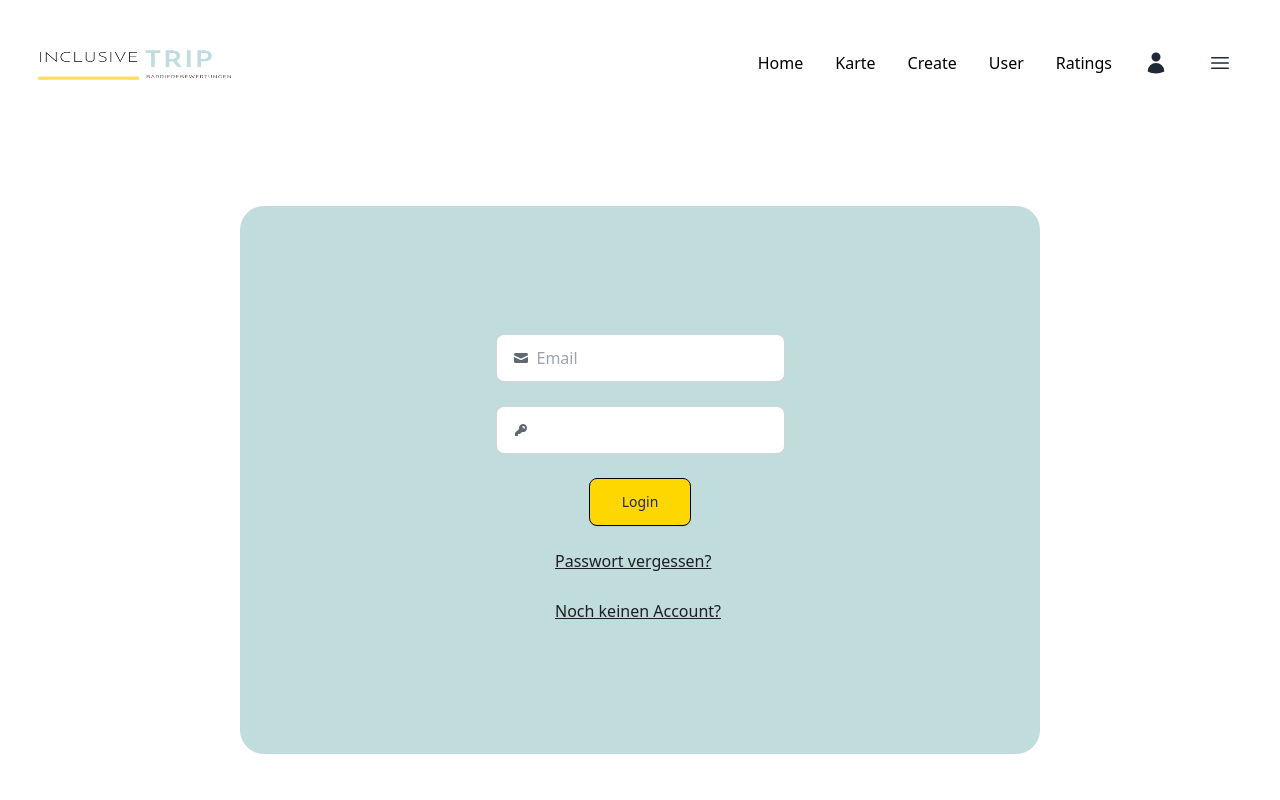
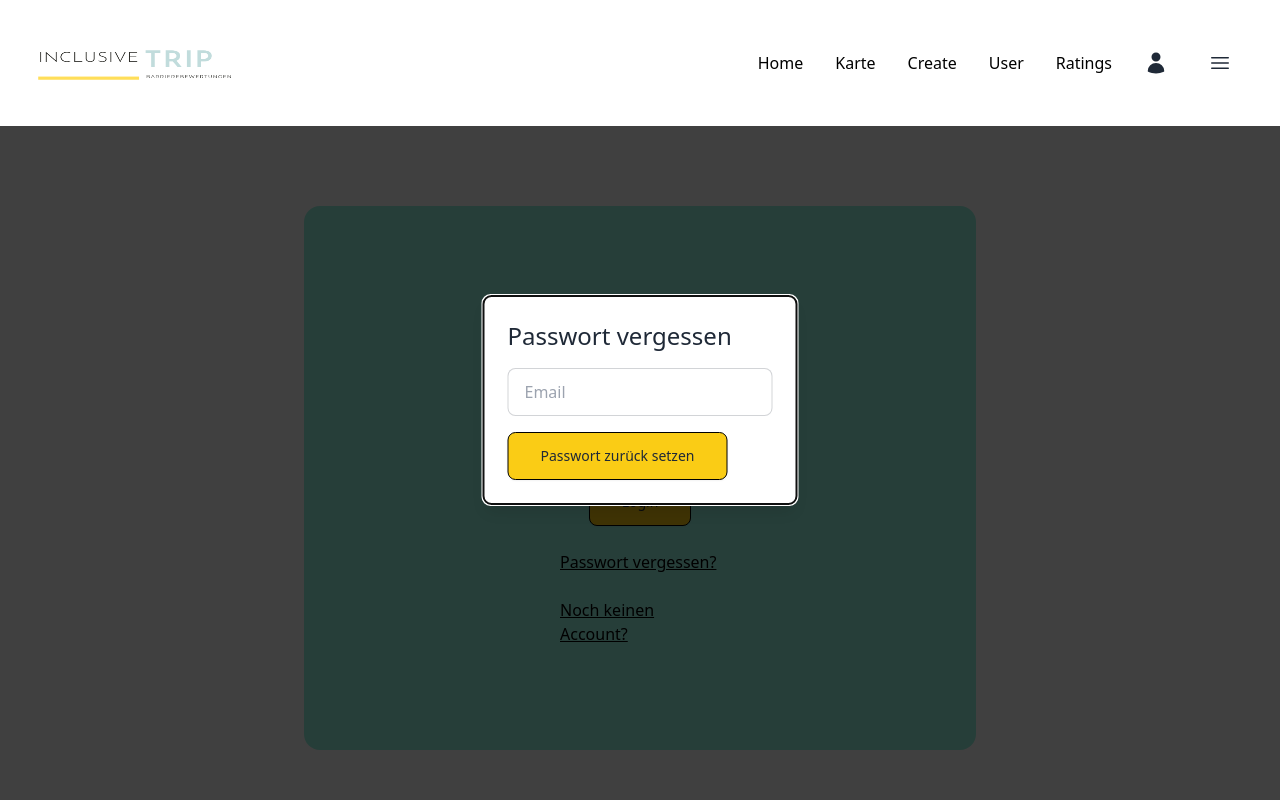
Before and after one commit to adnanabdalrahman/inclusivetripFE, a React (Vite) app: page /login in a window 1280 px wide. Both pictures are taken after a click on the link "Passwort vergessen?". Shown: the top 800 px of the page. Built offline with nearby package versions, Linux system fonts and the light colour scheme; no server answers.

Commit message:
added forget password placeholder

```diff
--- a/package.json
+++ b/package.json
@@ -24,6 +24,7 @@
     "react-dom": "^18.3.1",
     "react-dropzone": "^14.2.3",
     "react-leaflet": "^4.2.1",
+    "react-modal": "^3.16.1",
     "react-router-dom": "^6.26.0",
     "react-toastify": "^10.0.5",
     "tailwindcss": "^3.4.10"
--- a/src/components/AuthContext.jsx
+++ b/src/components/AuthContext.jsx
@@ -73,17 +73,17 @@ export const AuthProvider = ({ children }) => {
       });
   }
 
-  function uploadProfilePhoto(file) {
-    const formData = new FormData();
-    formData.append('profilePhoto', file);
+  // function uploadProfilePhoto(file) {
+  //   const formData = new FormData();
+  //   formData.append('profilePhoto', file);
 
-    return axios.post(uploadPhotoUrl, formData, {
-      headers: {
-        'Content-Type': 'multipart/form-data',
-      },
-      withCredentials: true,
-    });
-  }
+  //   return axios.post(uploadPhotoUrl, formData, {
+  //     headers: {
+  //       'Content-Type': 'multipart/form-data',
+  //     },
+  //     withCredentials: true,
+  //   });
+  // }
 
   return (
     <AuthContext.Provider
@@ -93,7 +93,7 @@ export const AuthProvider = ({ children }) => {
         login,
         logout,
         signup,
-        uploadProfilePhoto,
+        // uploadProfilePhoto,
       }}>
       {children}
     </AuthContext.Provider>
--- a/src/components/Login.jsx
+++ b/src/components/Login.jsx
@@ -1,11 +1,18 @@
-import { useState, useEffect, useContext } from "react";
+import { useState, useContext } from "react";
 import { AuthContext } from "./AuthContext";
 import { Navigate } from "react-router-dom";
+import Modal from 'react-modal';
+import { toast, ToastContainer } from 'react-toastify';
+import 'react-toastify/dist/ReactToastify.css';
+
+Modal.setAppElement('#root');
 
 export default function Login() {
   const { login, userInfo } = useContext(AuthContext);
   const [loginData, setLoginData] = useState({ email: "", password: "" });
   const [error, setError] = useState(false);
+  const [modalIsOpen, setModalIsOpen] = useState(false);
+  const [forgotPasswordEmail, setForgotPasswordEmail] = useState("");
 
   function handleChange(e) {
     setError(false);
@@ -17,16 +24,35 @@ export default function Login() {
       setError(true);
       return;
     }
-    // console.log(loginData.email, loginData.password);
     login(loginData);
+  }
+
+  function openModal() {
+    console.log("Opening modal");
+    setModalIsOpen(true);
+  }
+
+  function closeModal() {
+    console.log("Closing modal");
+    setModalIsOpen(false);
+  }
+
+  function handleForgotPasswordChange(e) {
+    setForgotPasswordEmail(e.target.value);
+  }
+
+  function handleForgotPasswordSubmit() {
+    toast.success("Eine E-Mail zur Passwort-Zurücksetzung wurde gesendet. Bitte überprüfen Sie Ihr Postfach.");
+    closeModal();
   }
 
   return (
     <div className="min-h-screen text-lg">
+      <ToastContainer />
       {userInfo ? (
         <Navigate to="/" />
       ) : (
-        <div className=" max-w-[50rem] m-auto flex flex-col gap-6 items-center py-32 mt-16 bg-[#C1DCDC] rounded-[24px] ">
+        <div className="max-w-2xl mx-auto flex flex-col gap-6 items-center py-32 mt-16 bg-teal-200 rounded-2xl">
           <label className="input input-bordered flex items-center gap-2">
             <svg xmlns="http://www.w3.org/2000/svg" viewBox="0 0 16 16" fill="currentColor" className="h-4 w-4 opacity-70">
               <path d="M2.5 3A1.5 1.5 0 0 0 1 4.5v.793c.026.009.051.02.076.032L7.674 8.51c.206.1.446.1.652 0l6.598-3.185A.755.755 0 0 1 15 5.293V4.5A1.5 1.5 0 0 0 13.5 3h-11Z" />
@@ -43,29 +69,28 @@ export default function Login() {
                 clipRule="evenodd"
               />
             </svg>
-            <input name="password" onChange={handleChange} type="password" className="grow" value={loginData.password} />
+            <input name="password" onChange={handleChange} type="password" className="grow" value={loginData.password} placeholder="Passwort" />
           </label>
-          <button onClick={handleLogin} className="btn bg-[#FFD700] boarder-black border-black px-8 font-normal  ">
-
+          <button onClick={handleLogin} className="btn bg-yellow-400 border-black px-8 font-normal">
             Login
           </button>
 
           <a
-            href="#"
-            className="w-[170px] h-[26px] text-[16px] font-normal leading-[140%] underline text-[#1E1E1E]"
+            onClick={openModal}
+            className="w-40 h-6 text-base font-normal leading-6 underline text-black cursor-pointer"
           >
             Passwort vergessen?
           </a>
 
           <a
             href="signup"
-            className="w-[170px] h-[26px] text-[16px] font-normal leading-[140%] underline text-[#1E1E1E]"
+            className="w-40 h-6 text-base font-normal leading-6 underline text-black"
           >
             Noch keinen Account?
           </a>
 
           {error && (
-            <div role="alert" className="alert alert-warning">
+            <div role="alert" className="alert alert-warning flex items-center gap-2">
               <svg xmlns="http://www.w3.org/2000/svg" className="h-6 w-6 shrink-0 stroke-current" fill="none" viewBox="0 0 24 24">
                 <path
                   strokeLinecap="round"
@@ -77,6 +102,32 @@ export default function Login() {
               <span>All fields are required</span>
             </div>
           )}
+
+          <Modal
+            isOpen={modalIsOpen}
+            onRequestClose={closeModal}
+            contentLabel="Passwort vergessen"
+            className="fixed top-1/2 left-1/2 transform -translate-x-1/2 -translate-y-1/2 bg-white p-6 rounded-lg shadow-lg"
+            overlayClassName="fixed inset-0 bg-black bg-opacity-75"
+            shouldCloseOnOverlayClick={true}
+            shouldCloseOnEsc={true}
+            ariaHideApp={false}
+          >
+            <h2 className="text-2xl mb-4">Passwort vergessen</h2>
+            <label className="input input-bordered flex items-center gap-2 mb-4">
+              <input
+                name="forgotPasswordEmail"
+                onChange={handleForgotPasswordChange}
+                type="email"
+                className="grow"
+                placeholder="Email"
+                value={forgotPasswordEmail}
+              />
+            </label>
+            <button onClick={handleForgotPasswordSubmit} className="btn bg-yellow-400 border-black px-8 font-normal">
+              Passwort zurück setzen
+            </button>
+          </Modal>
         </div>
       )}
     </div>
--- /dev/null
+++ b/src/utils/forgotPasswordHandler.js
@@ -0,0 +1,21 @@
+import axios from 'axios';
+import { toast } from 'react-toastify';
+import 'react-toastify/dist/ReactToastify.css';
+
+const API_URL = import.meta.env.VITE_APP_INCLUSIVETRIPBE_URL;
+
+export async function handleForgotPasswordSubmit(forgotPasswordEmail, closeModal) {
+  try {
+    await axios.post(`${API_URL}/auth/forgot-password`, {
+      email: forgotPasswordEmail,
+    });
+
+    console.log("E-Mail zur Passwort-Zurücksetzung gesendet an:", forgotPasswordEmail);
+    toast.success("Eine E-Mail zur Passwort-Zurücksetzung wurde gesendet. Bitte überprüfen Sie Ihr Postfach.");
+  } catch (error) {
+    console.error("Fehler beim Senden der E-Mail zur Passwort-Zurücksetzung:", error);
+    toast.error("Fehler beim Senden der E-Mail zur Passwort-Zurücksetzung. Bitte versuchen Sie es erneut.");
+  } finally {
+    closeModal();
+  }
+}
```
Also changed, not shown: 1 other file (tests, documents, lock files or other folders).
